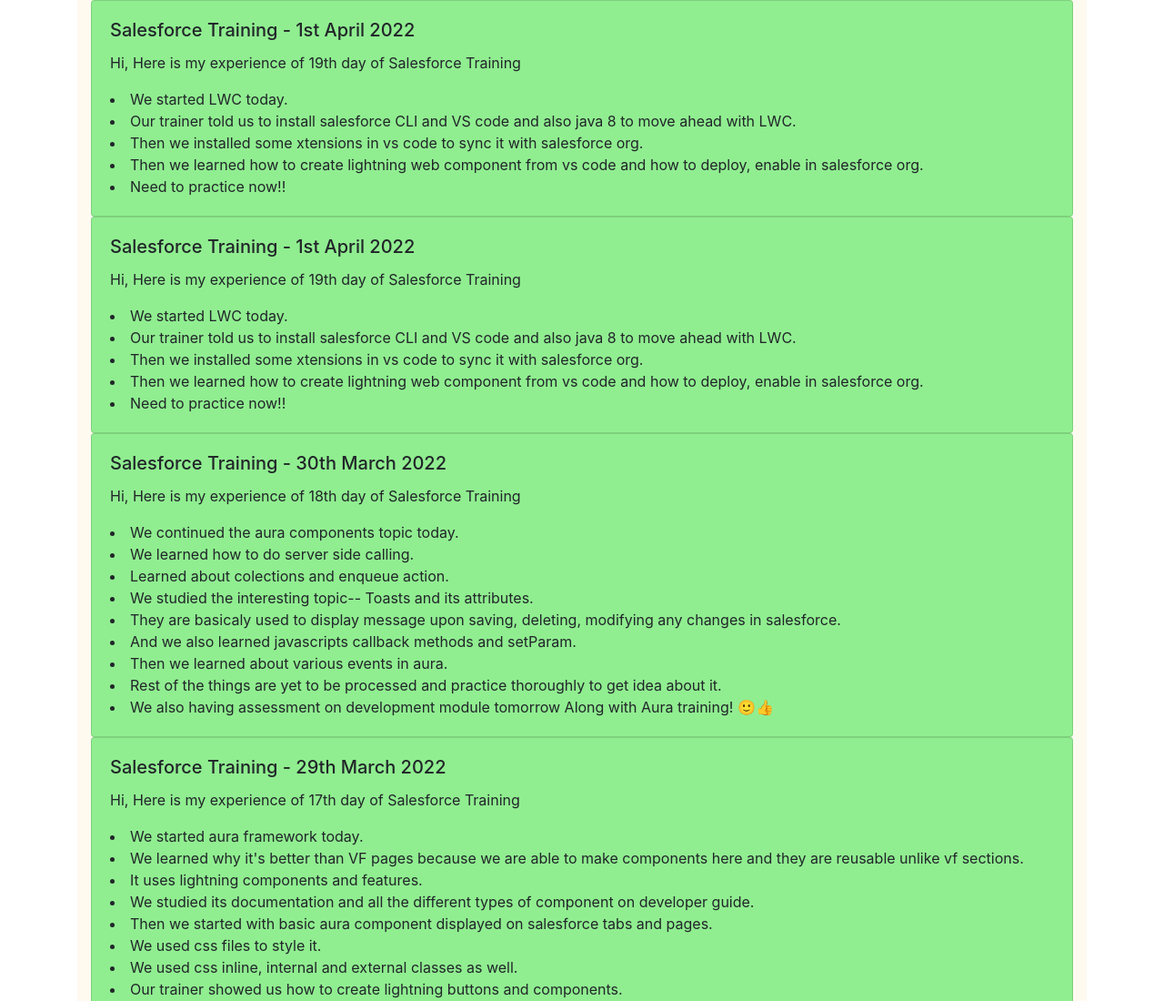
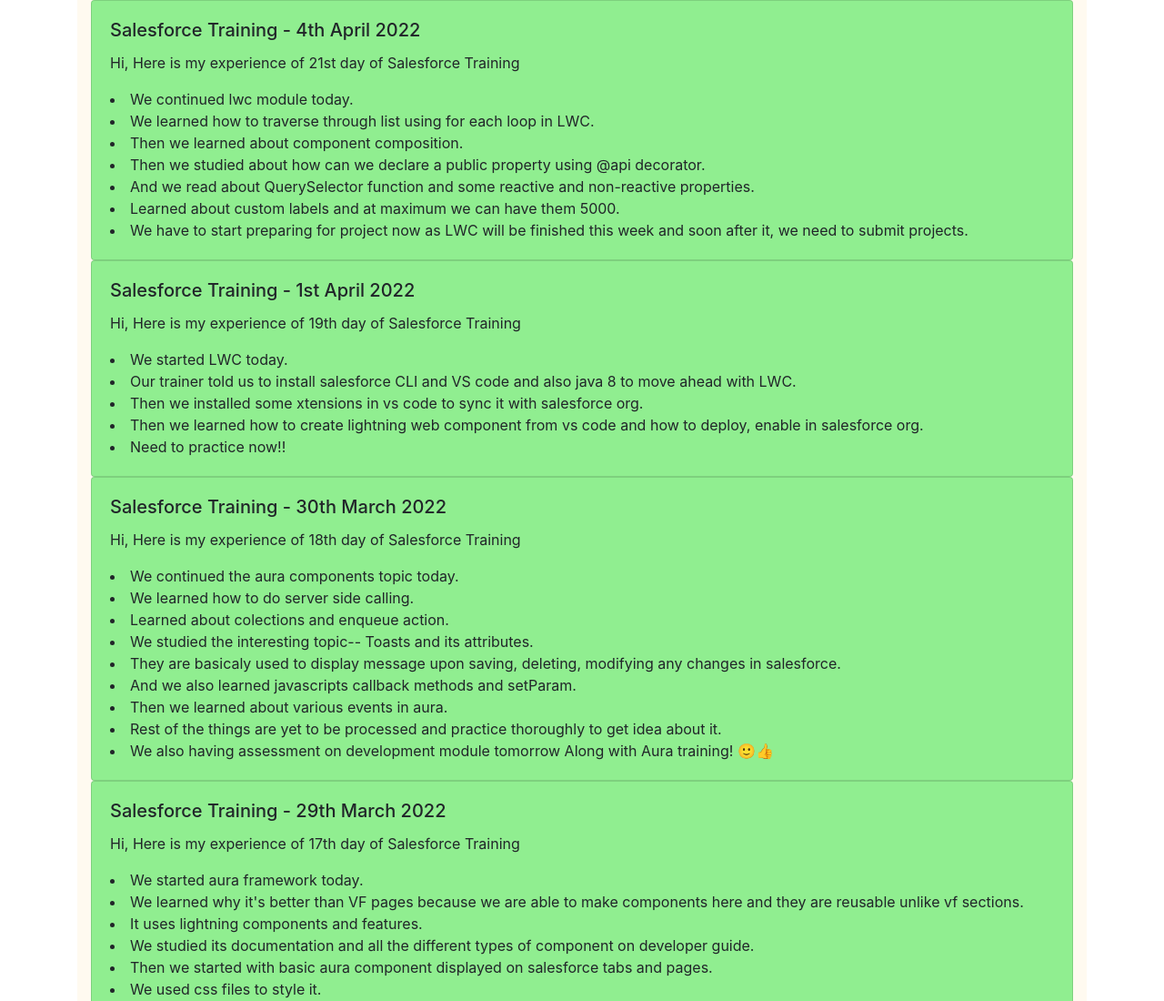
Before and after one commit to Shubhangi1998/Shubhangi1998.github.io, a plain HTML site: page journal.html in a window 1280 px wide. Shown: the top 1100 px of the page at 91% size. Drawn offline with nearby package versions, Linux system fonts and the light colour scheme.

Commit message:
Update journal.html

```diff
--- a/journal.html
+++ b/journal.html
@@ -10,13 +10,15 @@
 <div class="container" style="background-color:FloralWhite;">
 	<div class="card" style="background-color:LightGreen;">
   <div class="card-body">
-    <h5 class="card-title">Salesforce Training - 1st April 2022</h5>
-    <p class="card-text"> Hi, Here is my experience of 19th day of Salesforce Training</p>
-    			<li> We started LWC today. </li>
-			<li> Our trainer told us to install salesforce CLI and VS code and also java 8 to move ahead with LWC. </li>
-			<li> Then we installed some xtensions in vs code to sync it with salesforce org. </li>
-	    		<li> Then we learned how to create lightning web component from vs code and how to deploy, enable in salesforce org. </li>
-	  		<li> Need to practice now!! </li>
+    <h5 class="card-title">Salesforce Training - 4th April 2022</h5>
+	<p class="card-text"> Hi, Here is my experience of 21st day of Salesforce Training </p>
+	  		<li> We continued lwc module today. </li>
+	  		<li> We learned how to traverse through list using for each loop in LWC. </li>
+	  		<li> Then we learned about component composition. </li>
+	  		<li> Then we studied about how can we declare a public property using @api decorator. </li>
+	  		<li> And we read about QuerySelector function and some reactive and non-reactive properties. </li>
+	  		<li> Learned about custom labels and at maximum we can have them 5000. </li>
+	  		<li> We have to start preparing for project now as LWC will be finished this week and soon after it, we need to submit projects. </li>
   </div>
 </div>
 	<div class="card" style="background-color:LightGreen;">
```
